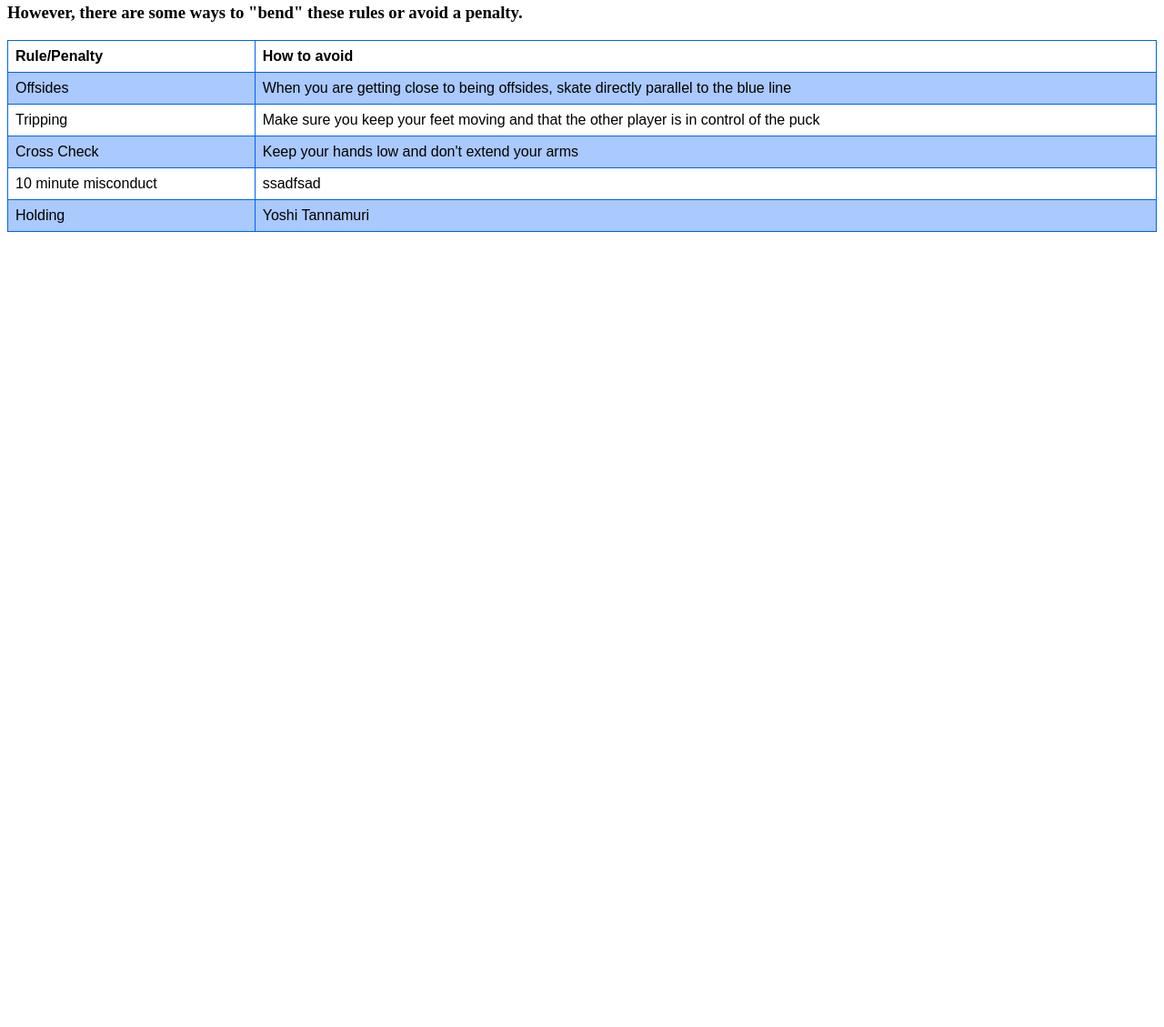
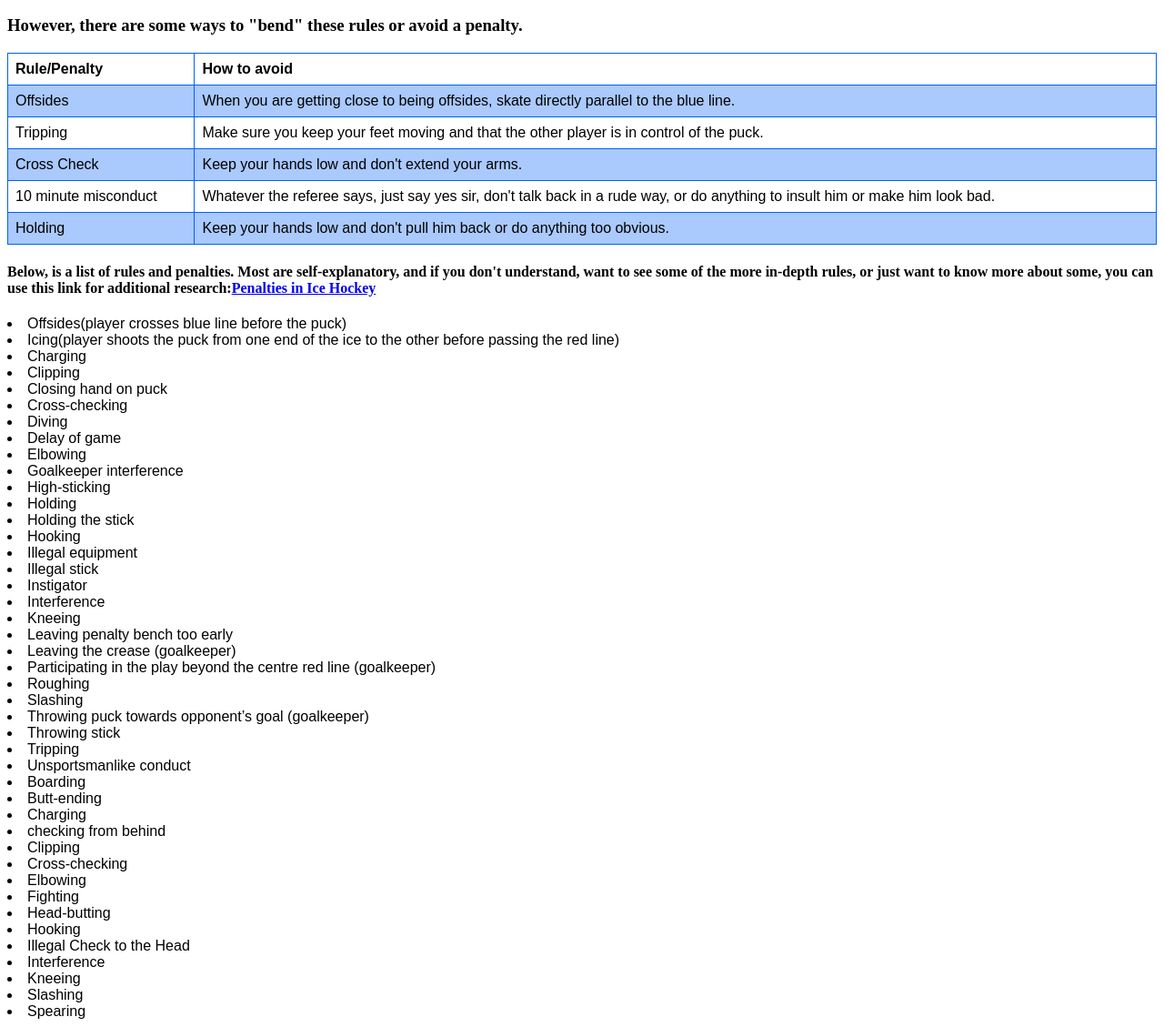
Before and after one commit to ste8644/myProject, a plain HTML site: page index.html in a window 1280 px wide. Shown: the part 310-1439 px from the top of the page at 91% size. Before the commit the page ends 800 px from the top, so only its background shows below. Drawn offline with Linux system fonts and the light colour scheme.

Commit message:
Update index.html

```diff
--- a/index.html
+++ b/index.html
@@ -1,4 +1,3 @@
-
 <html>
 <head>
 <title> Rules of Ice Hockey </title>
@@ -16,12 +15,15 @@ p1 {
     text-align:center
 
 }
+p3 {
+	font-family:sans-serif
+
+}
 table {
     font-family: arial, sans-serif;
     border-collapse: collapse;
     width: 100%;
 }
-
 td, th {
     border: 1px solid #005FFF;
     text-align: left;
@@ -37,11 +39,12 @@ tr:nth-child(even) {
 </style>
 <body>
 <h1 style="background-color:AAC9FD;">Rules of Ice Hockey</h1>
-<img src="https://cdn.vox-cdn.com/uploads/chorus_image/image/56069583/647576396.0.jpg" alt="Toews" width="220" height="170">
-<img src="http://sports.cbsimg.net/u/photos/hockey/img24066989.jpg" alt="Seguin" width="220" height="170">
-<img src="http://2.bp.blogspot.com/-QCU1eV47JaI/TXKgl31KrRI/AAAAAAAAA6M/QBjiSStcN6Y/s1600/bloghockeyslapshot.jpg" alt="Chara" width="220" height="170">
-<p1>There are many rules in ice hockey, ranging from simple to very complicated. These rules are enforced in all scenarios, and most are at the referee's discretion. If you do not follow these rules given, you could recive the punishment of anything from a 2:00 minute minor penalty to suspension for the remainder of the season. These rules are taken very seriously by leagues, in able to keep the game safe and playable. Below, you can use this link to see a list of all the rules of hockey.</p1>
-<a href="http://assets.ngin.com/attachments/document/0042/4244/Rulebook_2017-21_FINAL.pdf">List of Hockey Rules</a>
+<img align="center" src="https://cdn.vox-cdn.com/uploads/chorus_image/image/56069583/647576396.0.jpg" alt="Toews" width="220" height="170">
+<img align="center" src="http://sports.cbsimg.net/u/photos/hockey/img24066989.jpg" alt="Seguin" width="220" height="170">
+<img align="center" src="http://2.bp.blogspot.com/-QCU1eV47JaI/TXKgl31KrRI/AAAAAAAAA6M/QBjiSStcN6Y/s1600/bloghockeyslapshot.jpg" alt="Chara" width="220" height="170">
+<br>
+<p1>There are many rules in ice hockey, ranging from simple to very complicated. These rules are enforced in all scenarios, and most are at the referee's discretion. If you do not follow these rules given, you could recive the punishment of anything from a 2:00 minute minor penalty to suspension for the remainder of the season. These rules are taken very seriously by leagues, in able to keep the game safe and playable. At the bottom of this page, you can see a list of the basic rules and penalties of hockey if you are not already familliar with the game. You can also use this link to learn about the game if you are not familliar with it:<a href="https://en.wikipedia.org/wiki/Ice_hockey">Ice Hockey</a></p1>
+
 <h3>However, there are some ways to "bend" these rules or avoid a penalty.</h3>
 <table>
   <tr>
@@ -50,24 +53,70 @@ tr:nth-child(even) {
   </tr>
   <tr>
     <td>Offsides</td>
-    <td>When you are getting close to being offsides, skate directly parallel to the blue line</td>
+    <td>When you are getting close to being offsides, skate directly parallel to the blue line.</td>
   </tr>
   <tr>
     <td>Tripping</td>
-    <td>Make sure you keep your feet moving and that the other player is in control of the puck</td>
+    <td>Make sure you keep your feet moving and that the other player is in control of the puck.</td>
   </tr>
   <tr>
     <td>Cross Check</td>
-    <td>Keep your hands low and don't extend your arms</td>
+    <td>Keep your hands low and don't extend your arms.</td>
   </tr>
   <tr>
     <td>10 minute misconduct</td>
-    <td>ssadfsad</td>
+    <td>Whatever the referee says, just say yes sir, don't talk back in a rude way, or do anything to insult him or make him look bad.</td>
   </tr>
   <tr>
     <td>Holding</td>
-    <td>Yoshi Tannamuri</td>
+    <td>Keep your hands low and don't pull him back or do anything too obvious. </td>
   </tr>
 </table>
+<h4>Below, is a list of rules and penalties. Most are self-explanatory, and if you don't understand, want to see some of the more in-depth rules, or just want to know more about some, you can use this link for additional research:<a href="https://en.wikipedia.org/wiki/Penalty_(ice_hockey)">Penalties in Ice Hockey</a></h4>
+<p3>
+<li>Offsides(player crosses blue line before the puck)
+<li>Icing(player shoots the puck from one end of the ice to the other before passing the red line)
+<li>Charging
+<li>Clipping
+<li>Closing hand on puck
+<li>Cross-checking
+<li>Diving
+<li>Delay of game
+<li>Elbowing
+<li>Goalkeeper interference
+<li>High-sticking
+<li>Holding
+<li>Holding the stick
+<li>Hooking
+<li>Illegal equipment
+<li>Illegal stick
+<li>Instigator
+<li>Interference
+<li>Kneeing
+<li>Leaving penalty bench too early
+<li>Leaving the crease (goalkeeper)
+<li>Participating in the play beyond the centre red line (goalkeeper)
+<li>Roughing
+<li>Slashing
+<li>Throwing puck towards opponent’s goal (goalkeeper)
+<li>Throwing stick
+<li>Tripping
+<li>Unsportsmanlike conduct
+<li>Boarding
+<li>Butt-ending
+<li>Charging
+<li>checking from behind
+<li>Clipping
+<li>Cross-checking
+<li>Elbowing
+<li>Fighting
+<li>Head-butting
+<li>Hooking
+<li>Illegal Check to the Head
+<li>Interference
+<li>Kneeing
+<li>Slashing
+<li>Spearing
+</li></p3>
 </body>
 </html>
```
